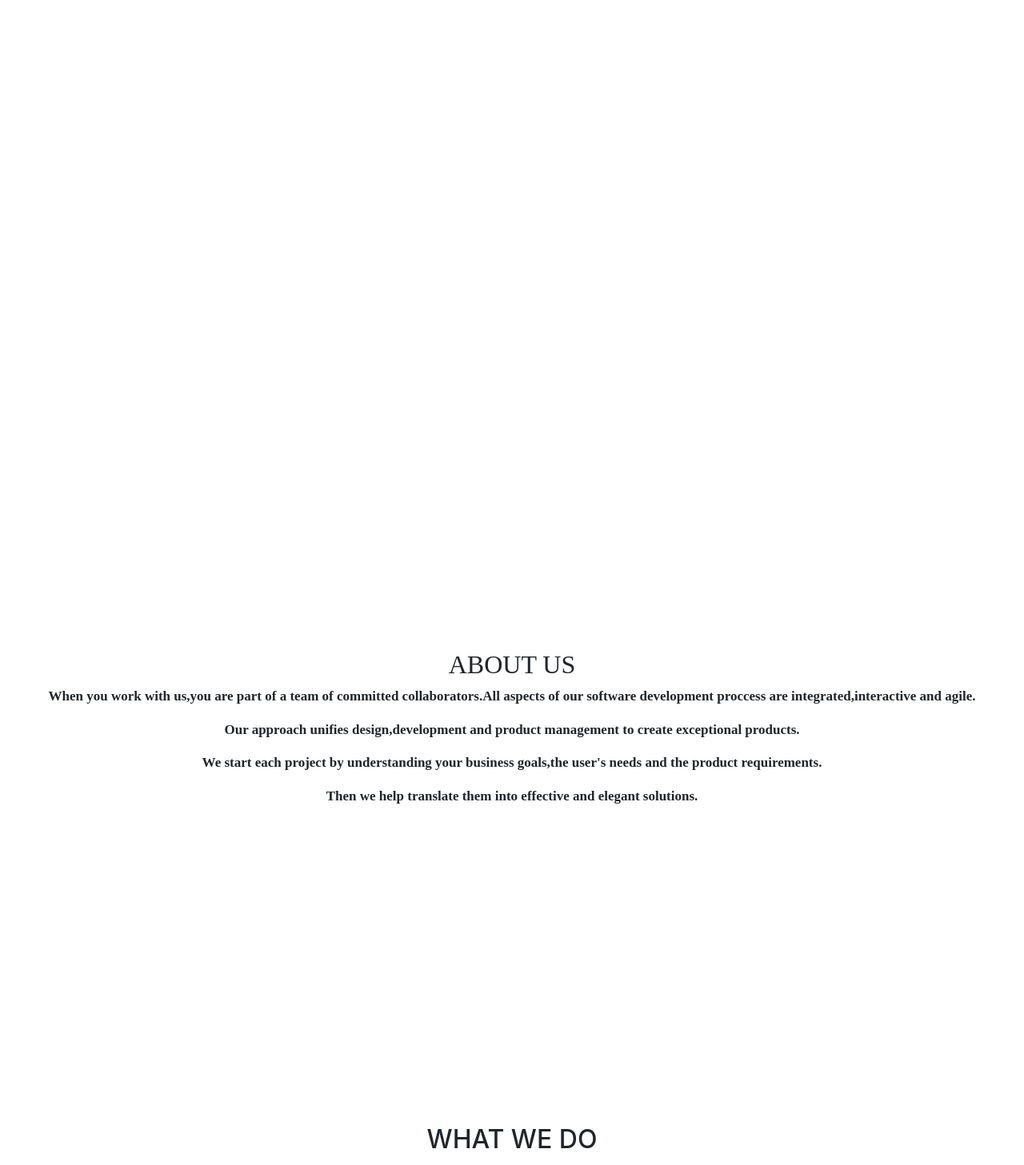
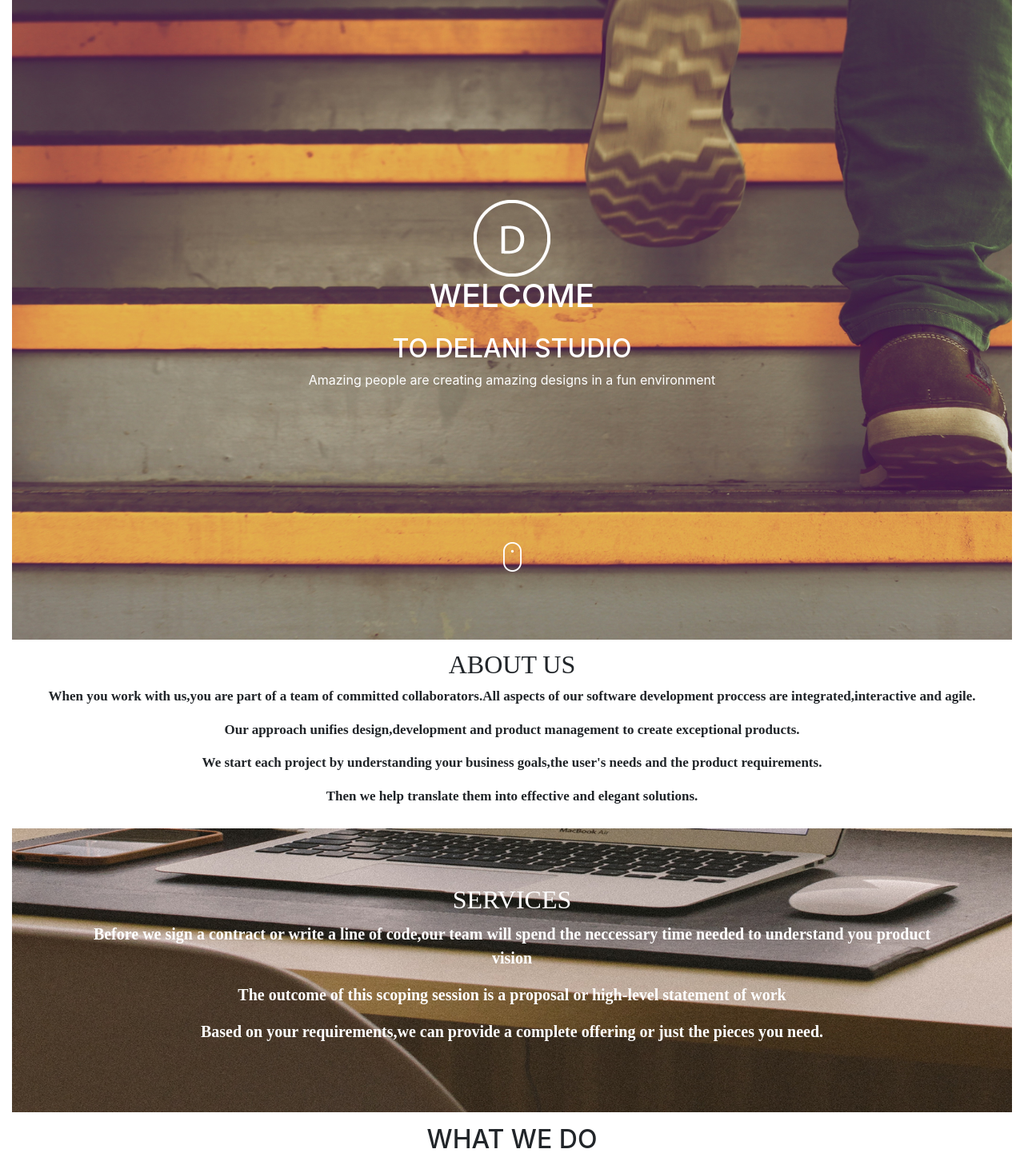
Before and after one commit to virginiah894/studio-portfolio, a plain HTML site: page index.html in a window 1280 px wide. Shown: the top 1457 px of the page at 80% size. Drawn offline with Linux system fonts and the light colour scheme; the site is published under a folder, as on GitHub Pages, so addresses that start at the root find nothing; a web font is replaced by a local one.

Commit message:
add css images

```diff
--- a/css/styles.css
+++ b/css/styles.css
@@ -1,5 +1,5 @@
 #home{
-  background-image: url(/images/delani\ home\ page.jpg);
+  background-image: url(../images/delani\ home\ page.jpg);
   text-align: center;
   height:100vh;
   opacity: 1;
@@ -22,7 +22,7 @@
   font-weight:bold;
 }
 #serve{
-  background-image: url(/images/s_image.jpg);
+  background-image: url(../images/s_image.jpg);
   background-size: cover;
   text-align: center;
   color:white;
@@ -41,7 +41,7 @@ margin-top: 5px;
 margin-bottom: 10px;
 }
 #contacts{
-background-image: url(/images/c_image.jpg);;
+background-image: url(../images/c_image.jpg);;
 block-size: cover;
 text-align: center;
  height:60vh;
```
